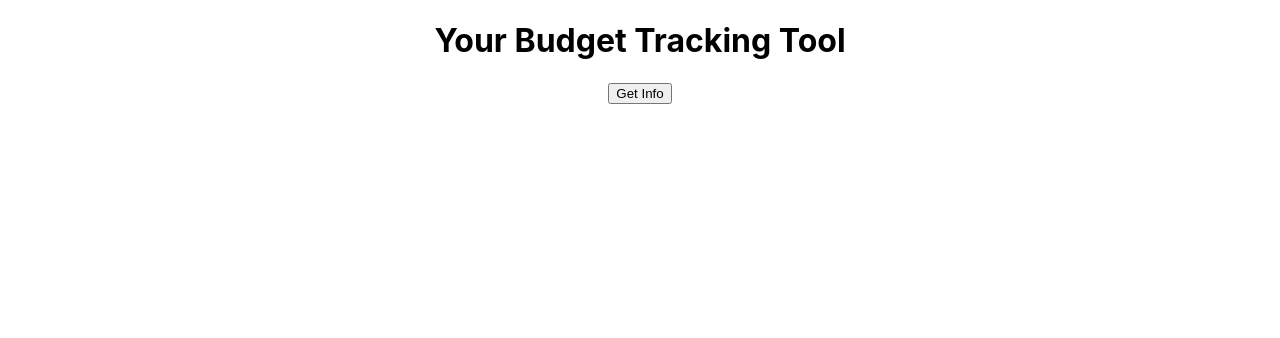
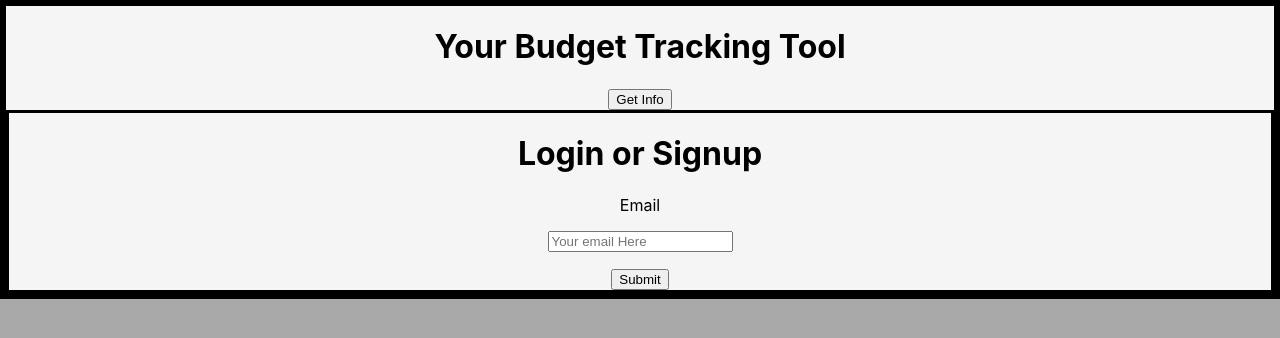
Before and after one commit to jackthelab/budget-tracker-tool, a React (Create React App) app in the folder budget-tracker-fed/: page / in a window 1280 px wide. Shown: the top 338 px of the page. Built offline with nearby package versions, Linux system fonts and the light colour scheme.

Commit message:
added email input on login component and connected stylesheet

```diff
--- a/budget-tracker-fed/src/components/App.js
+++ b/budget-tracker-fed/src/components/App.js
@@ -1,5 +1,6 @@
 import { useQuery, gql } from '@apollo/client';
 import '../styles/App.css';
+import { LoginPage } from './LoginPage';
 
 function App() {
 
@@ -15,6 +16,7 @@ function App() {
     <div className="App">
       <h1>Your Budget Tracking Tool</h1>
       <button onClick={() => console.log(data.info)}>Get Info</button>
+      <LoginPage />
     </div>
   );
 }
--- /dev/null
+++ b/budget-tracker-fed/src/components/LoginPage.js
@@ -0,0 +1,34 @@
+import { useState } from 'react';
+
+// style import
+import '../styles/LoginPage.css';
+
+export const LoginPage = () => {
+
+  const [loginEmail, setLoginEmail] = useState(undefined);
+
+  return(
+    <div>
+      <h1>Login or Signup</h1>
+      <form>
+        <label className="loginLabel">Email</label>
+        <input
+          className="loginInput"
+          type='email'
+          value={loginEmail}
+          onChange={
+            (e) => setLoginEmail(e.target.value)
+          }
+          placeholder="Your email Here" />
+          <button
+            type="submit"
+            onClick={
+              () => console.log(`check ${loginEmail} for login or signup`)
+            }
+          >
+            Submit
+          </button>
+      </form>
+    </div>
+  )
+}
--- a/budget-tracker-fed/src/styles/App.css
+++ b/budget-tracker-fed/src/styles/App.css
@@ -1,38 +1,10 @@
-.App {
+body {
+  background-color: darkgray;
   text-align: center;
 }
 
-.App-logo {
-  height: 40vmin;
-  pointer-events: none;
+div {
+  background-color: whitesmoke;
+  border-style: solid;
+  border-color: black;
 }
-
-@media (prefers-reduced-motion: no-preference) {
-  .App-logo {
-    animation: App-logo-spin infinite 20s linear;
-  }
-}
-
-.App-header {
-  background-color: #282c34;
-  min-height: 100vh;
-  display: flex;
-  flex-direction: column;
-  align-items: center;
-  justify-content: center;
-  font-size: calc(10px + 2vmin);
-  color: white;
-}
-
-.App-link {
-  color: #61dafb;
-}
-
-@keyframes App-logo-spin {
-  from {
-    transform: rotate(0deg);
-  }
-  to {
-    transform: rotate(360deg);
-  }
-}
--- /dev/null
+++ b/budget-tracker-fed/src/styles/LoginPage.css
@@ -0,0 +1,9 @@
+label {
+  display: block;
+  margin: auto;
+}
+
+input {
+  display: block;
+  margin: 1rem auto;
+}
```
